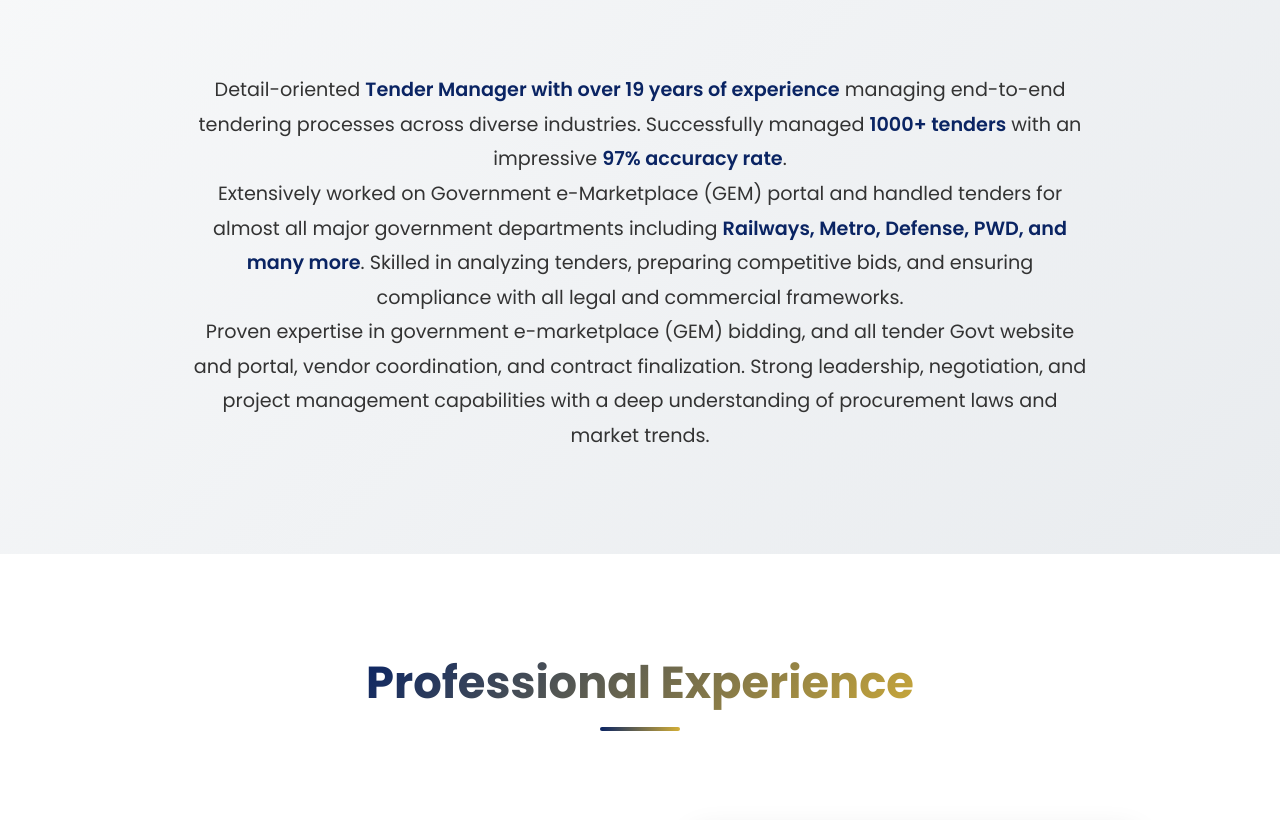
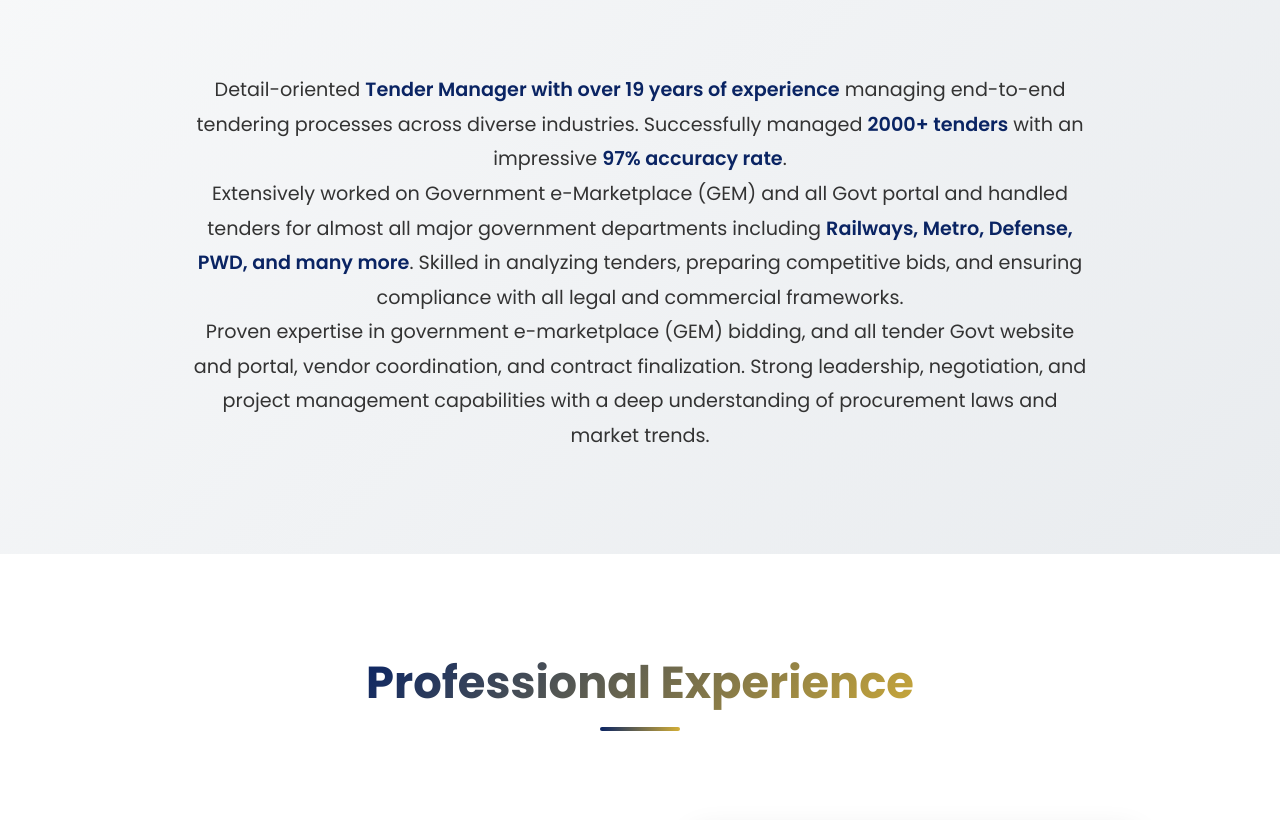
Before and after one commit to ajaykumaryadav-cm/parvindar, a plain HTML site: page index.html in a window 1280 px wide. Shown: the part 1441-2261 px from the top of the page. Drawn offline with Linux system fonts and the light colour scheme.

Commit message:
Update index.html

```diff
--- a/index.html
+++ b/index.html
@@ -1326,8 +1326,8 @@
                 <h2>About Me</h2>
             </div>
             <div class="about-content">
-                <p>Detail-oriented <span class="highlight">Tender Manager with over 19 years of experience</span> managing end-to-end tendering processes across diverse industries. Successfully managed <span class="highlight">1000+ tenders</span> with an impressive <span class="highlight">97% accuracy rate</span>.</p>
-                <p>Extensively worked on Government e-Marketplace (GEM) portal and handled tenders for almost all major government departments including <span class="highlight">Railways, Metro, Defense, PWD, and many more</span>. Skilled in analyzing tenders, preparing competitive bids, and ensuring compliance with all legal and commercial frameworks.</p>
+                <p>Detail-oriented <span class="highlight">Tender Manager with over 19 years of experience</span> managing end-to-end tendering processes across diverse industries. Successfully managed <span class="highlight">2000+ tenders</span> with an impressive <span class="highlight">97% accuracy rate</span>.</p>
+                <p>Extensively worked on Government e-Marketplace (GEM) and all Govt portal and handled tenders for almost all major government departments including <span class="highlight">Railways, Metro, Defense, PWD, and many more</span>. Skilled in analyzing tenders, preparing competitive bids, and ensuring compliance with all legal and commercial frameworks.</p>
                 <p>Proven expertise in government e-marketplace (GEM) bidding, and all tender Govt website and portal, vendor coordination, and contract finalization. Strong leadership, negotiation, and project management capabilities with a deep understanding of procurement laws and market trends.</p>
             </div>
         </div>
```
